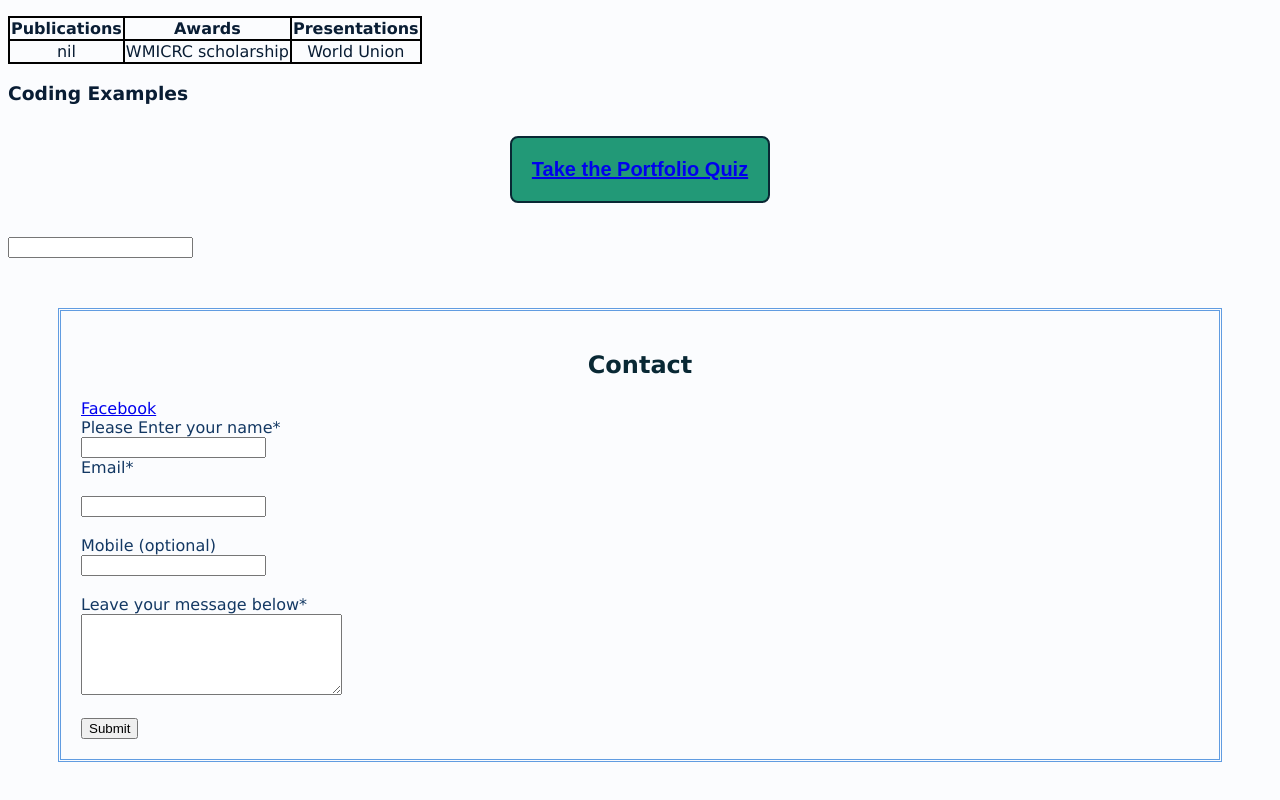
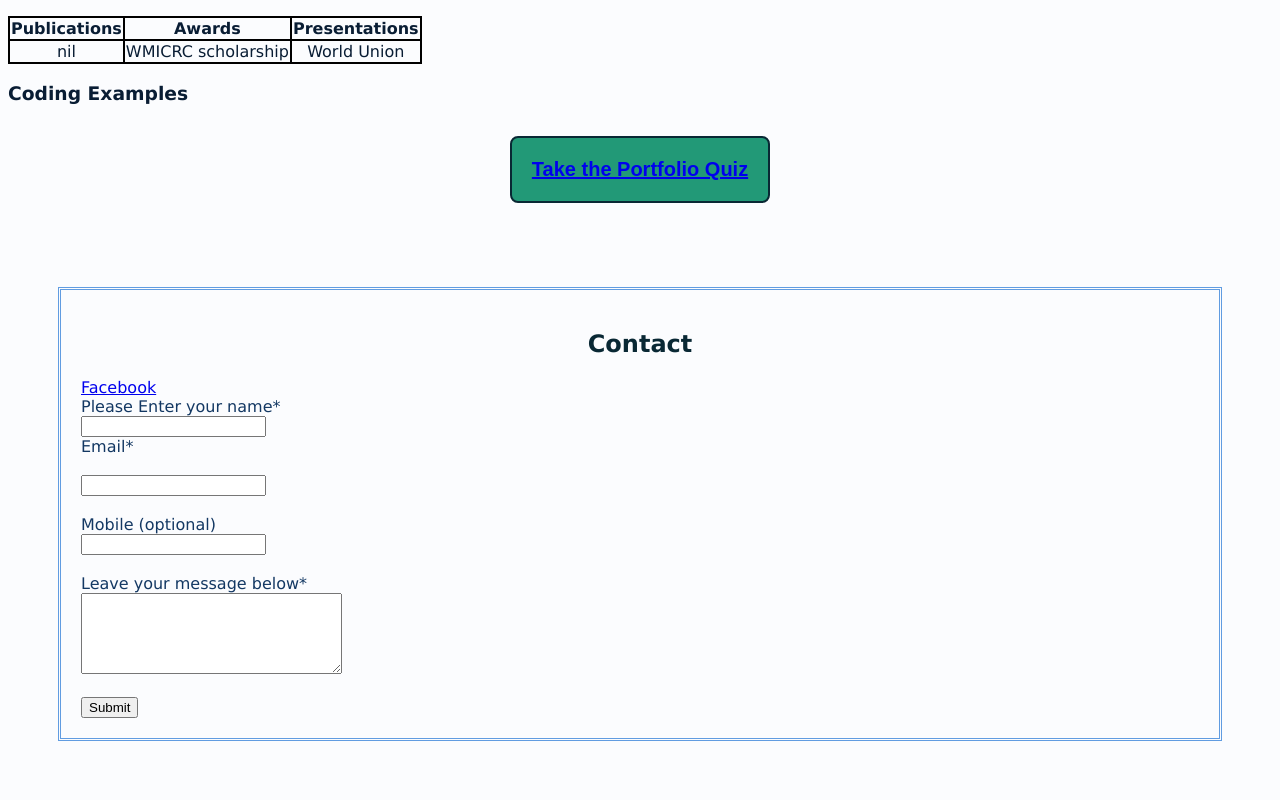
Before and after one commit to clairenelsonapd/thoughtful_dietitian, a plain HTML site: page index.html in a window 1280 px wide. Shown: the part 1137-1937 px from the top of the page. Drawn offline with Linux system fonts and the light colour scheme.

Commit message:
Update index.html

```diff
--- a/index.html
+++ b/index.html
@@ -76,8 +76,6 @@
         <h3>Coding Examples</h3>
         <div class="indexsubmit"><button id = "codeexample">
             <a href="quiz.html" target="_blank">Take the Portfolio Quiz</a></button></div>
-            <form id="results" action="https://formspree.io/f/xzbybwvz" method="POST">
-                <input type = "text" name="results" id="results">
      </div>
     <div id="contactsection">
         <!--Contact Section-->
```
